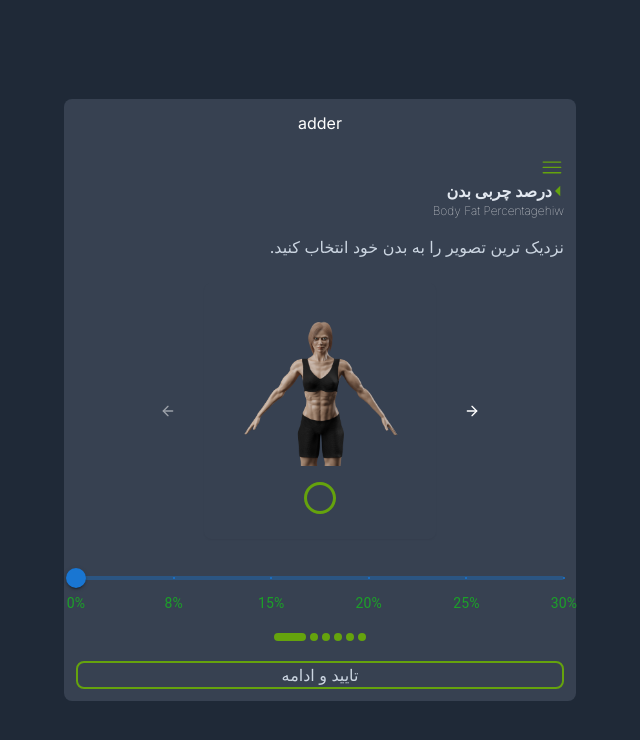
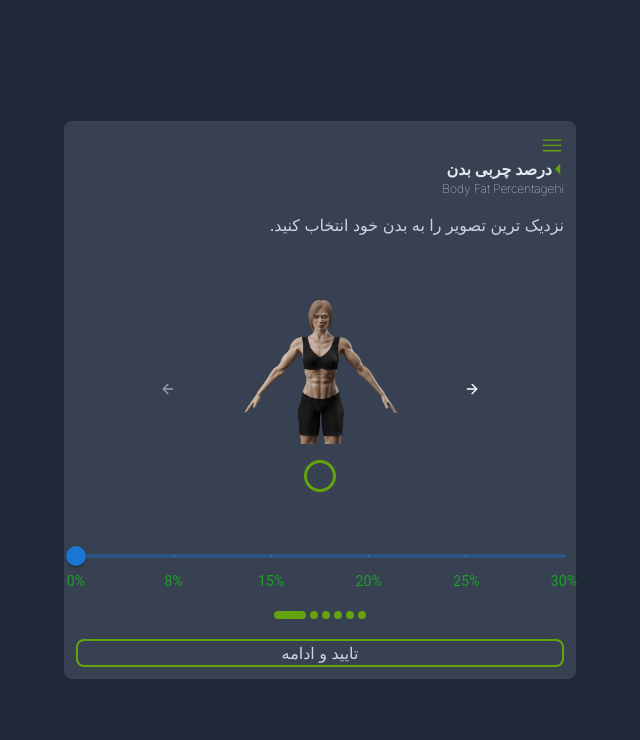
Before and after one commit to Arcadio-1/task-body, a Next.js app: page / in a window 1280 px wide. Shown: the top 740 px of the page, without its empty margins (320-960 px from the left). Built offline with nearby package versions, Linux system fonts and the light colour scheme.

Commit message:
Update mainCard.tsx

```diff
--- a/src/components/mainCard.tsx
+++ b/src/components/mainCard.tsx
@@ -12,24 +12,24 @@ export const MainCard: React.FC = () => {
   const [level, setLevel] = useState<number>(1);
   const [selected, setSelected] = useState<number | null>(null);
 
-  const test = useTesting((state) => state.test);
-  const setTest = useTesting((state) => state.changeTest);
+  // const test = useTesting((state) => state.test);
+  // const setTest = useTesting((state) => state.changeTest);
 
-  useEffect(() => {
-    setTest("w");
-  }, [setTest]);
-  console.log(test);
+  // useEffect(() => {
+  //   setTest("w");
+  // }, [setTest]);
+  // console.log(test);
 
   return (
     <div className="grid place-items-center h-dvh mx-2 py-[4rem]">
       <div className="bg-gray-700 rounded-lg p-3 w-full max-w-lg flex flex-col items-center justify-center gap-5">
-        <button
+{/*         <button
           onClick={() => {
             setTest("sdsd");
           }}
         >
           adder
-        </button>
+        </button> */}
         <Header />
         <ImageSlider
           setLevel={setLevel}
```
